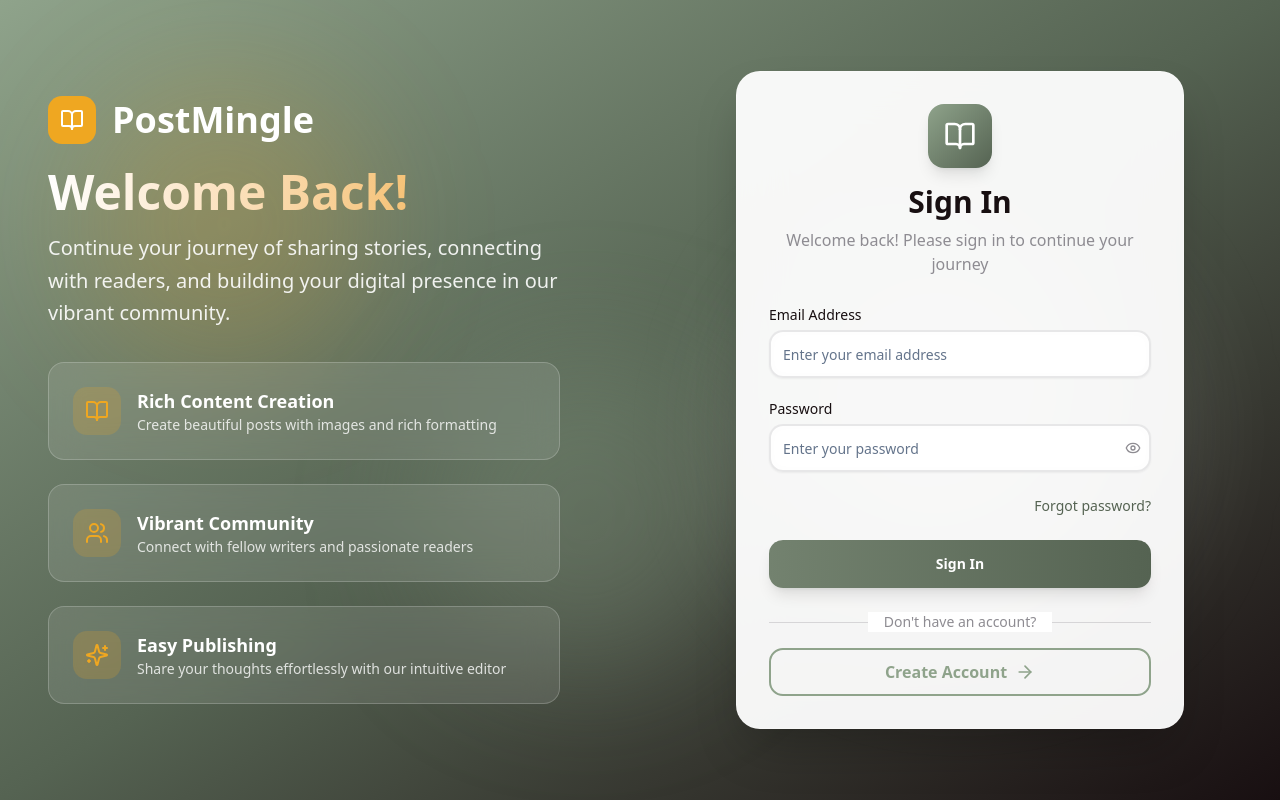
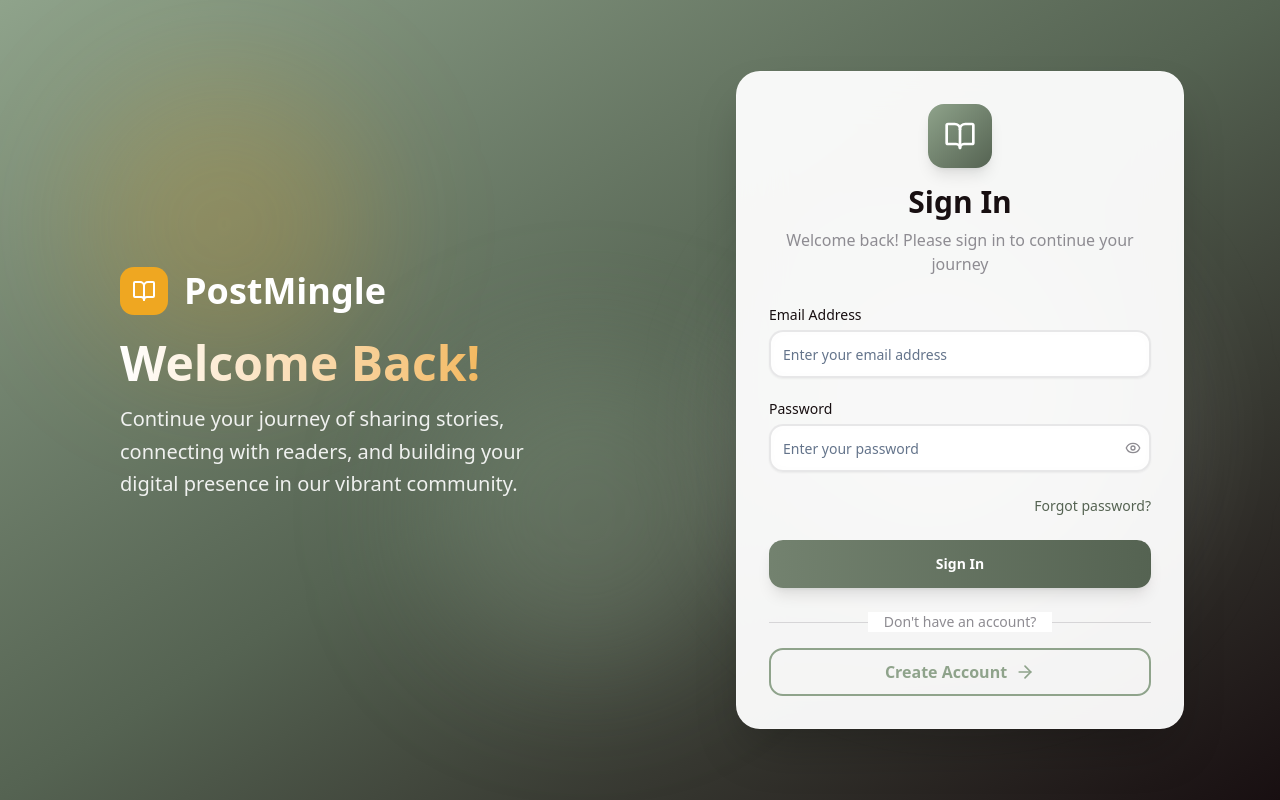
Before and after one commit to Mohamedabdullhaleam/PostMingle, a React (Vite) app in the folder client-side/: page /login in a window 1280 px wide. Built offline with nearby package versions, Linux system fonts and the light colour scheme; no server answers.

Commit message:
feat: add toast notification for unauthenticated users in FloatingAddButton; adjust padding in Login component

```diff
--- a/client-side/src/components/FloatingAddButton.tsx
+++ b/client-side/src/components/FloatingAddButton.tsx
@@ -4,6 +4,7 @@ import { Plus } from "lucide-react";
 import { Button } from "./ui/button";
 import { useAuth } from "../contexts/AuthContext";
 import CreatePostModal from "./CreatePostModal";
+import { toast } from "sonner";
 
 const FloatingAddButton = () => {
   const { user } = useAuth();
@@ -14,7 +15,7 @@ const FloatingAddButton = () => {
     if (user) {
       setShowCreateModal(true);
     } else {
-      navigate("/login");
+      toast.error("You need to be logged in to add a posts.");
     }
   };
 
--- a/client-side/src/pages/Login.tsx
+++ b/client-side/src/pages/Login.tsx
@@ -64,9 +64,9 @@ const Login = () => {
       </div>
 
       {/* Left Side - Hero Section */}
-      <div className="hidden lg:flex lg:w-1/2 text-white p-12 flex-col justify-center relative z-10">
+      <div className="hidden lg:flex lg:w-1/2 text-white p-14 flex-col justify-center relative z-10">
         <div className="max-w-lg">
-          <div className="mb-8">
+          <div className="mb-5 pl-16">
             <div className="flex items-center mb-6">
               <div className="w-12 h-12 bg-flag-color rounded-xl flex items-center justify-center mr-4">
                 <BookOpen className="w-6 h-6 text-white" />
@@ -80,44 +80,6 @@ const Login = () => {
               Continue your journey of sharing stories, connecting with readers,
               and building your digital presence in our vibrant community.
             </p>
-          </div>
-
-          <div className="space-y-6">
-            <div className="flex items-center space-x-4 bg-white/10 backdrop-blur-lg p-6 rounded-2xl border border-white/20 hover:bg-white/15 transition-all duration-300">
-              <div className="w-12 h-12 bg-flag-color/20 rounded-xl flex items-center justify-center">
-                <BookOpen className="w-6 h-6 text-flag-color" />
-              </div>
-              <div>
-                <h3 className="font-semibold text-lg">Rich Content Creation</h3>
-                <p className="text-sm text-white/80">
-                  Create beautiful posts with images and rich formatting
-                </p>
-              </div>
-            </div>
-
-            <div className="flex items-center space-x-4 bg-white/10 backdrop-blur-lg p-6 rounded-2xl border border-white/20 hover:bg-white/15 transition-all duration-300">
-              <div className="w-12 h-12 bg-flag-color/20 rounded-xl flex items-center justify-center">
-                <Users className="w-6 h-6 text-flag-color" />
-              </div>
-              <div>
-                <h3 className="font-semibold text-lg">Vibrant Community</h3>
-                <p className="text-sm text-white/80">
-                  Connect with fellow writers and passionate readers
-                </p>
-              </div>
-            </div>
-
-            <div className="flex items-center space-x-4 bg-white/10 backdrop-blur-lg p-6 rounded-2xl border border-white/20 hover:bg-white/15 transition-all duration-300">
-              <div className="w-12 h-12 bg-flag-color/20 rounded-xl flex items-center justify-center">
-                <Sparkles className="w-6 h-6 text-flag-color" />
-              </div>
-              <div>
-                <h3 className="font-semibold text-lg">Easy Publishing</h3>
-                <p className="text-sm text-white/80">
-                  Share your thoughts effortlessly with our intuitive editor
-                </p>
-              </div>
-            </div>
           </div>
         </div>
       </div>
```
